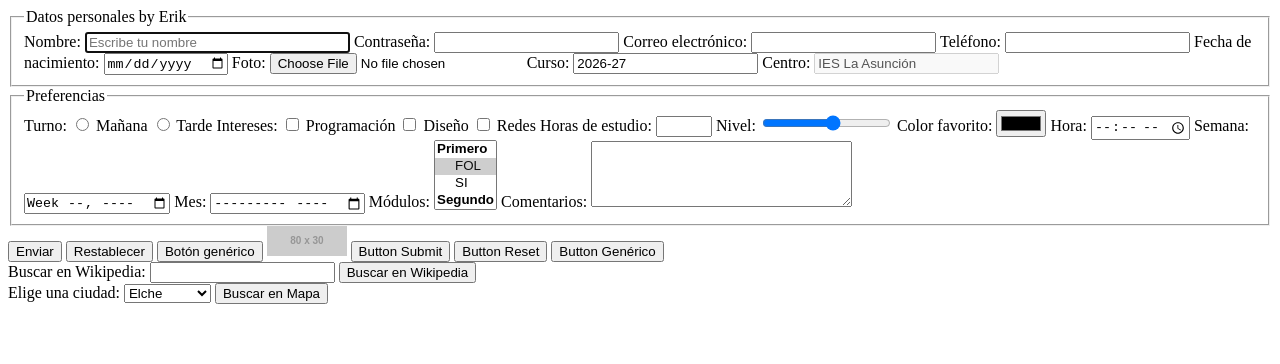
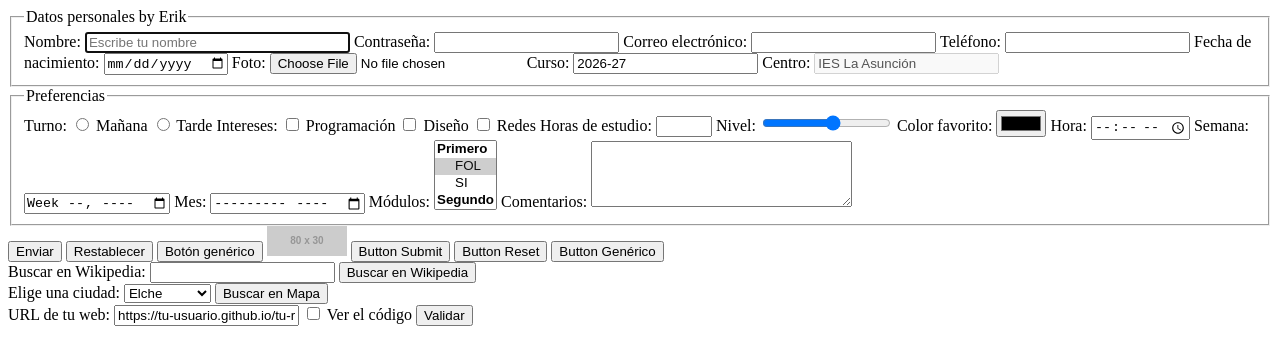
Before and after one commit to ErikMP06/tarea-1.9-Etiquetas-de-Creaci-n-de-Formularios, a plain HTML site: page index.html in a window 1280 px wide. Drawn offline with Linux system fonts and the light colour scheme; placeholder pictures from the web are drawn by us.

Commit message:
validador

```diff
--- a/index.html
+++ b/index.html
@@ -150,5 +150,15 @@
         <input type="submit" value="Buscar en Mapa">
     </form>
 
+    <!-- url: tipo de input optimizado para introducir y validar direcciones URL -->
+    <form action="https://validator.w3.org/nu/" method="get">
+        <label for="url-validador">URL de tu web:</label>
+        <input type="url" id="url-validador" name="doc" value="https://tu-usuario.github.io/tu-repositorio/">
+        <label>
+            <input type="checkbox" name="showsource" value="yes"> Ver el código
+        </label>
+        <input type="submit" value="Validar">
+    </form>
+
 </body>
 </html>
```
